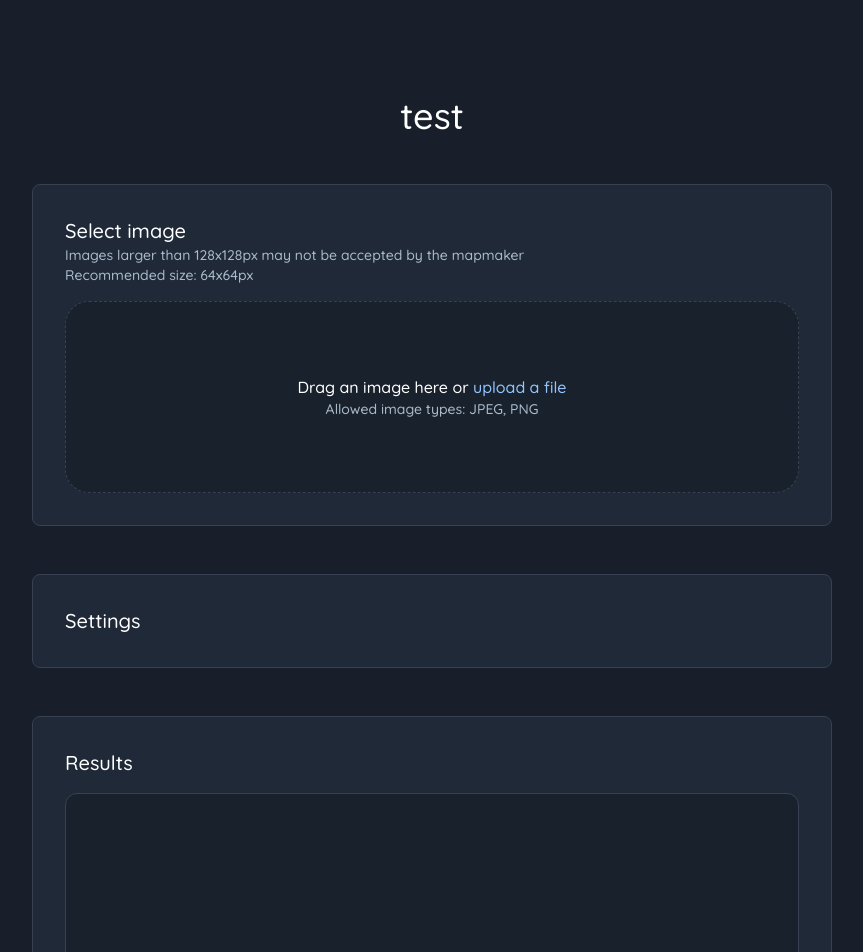
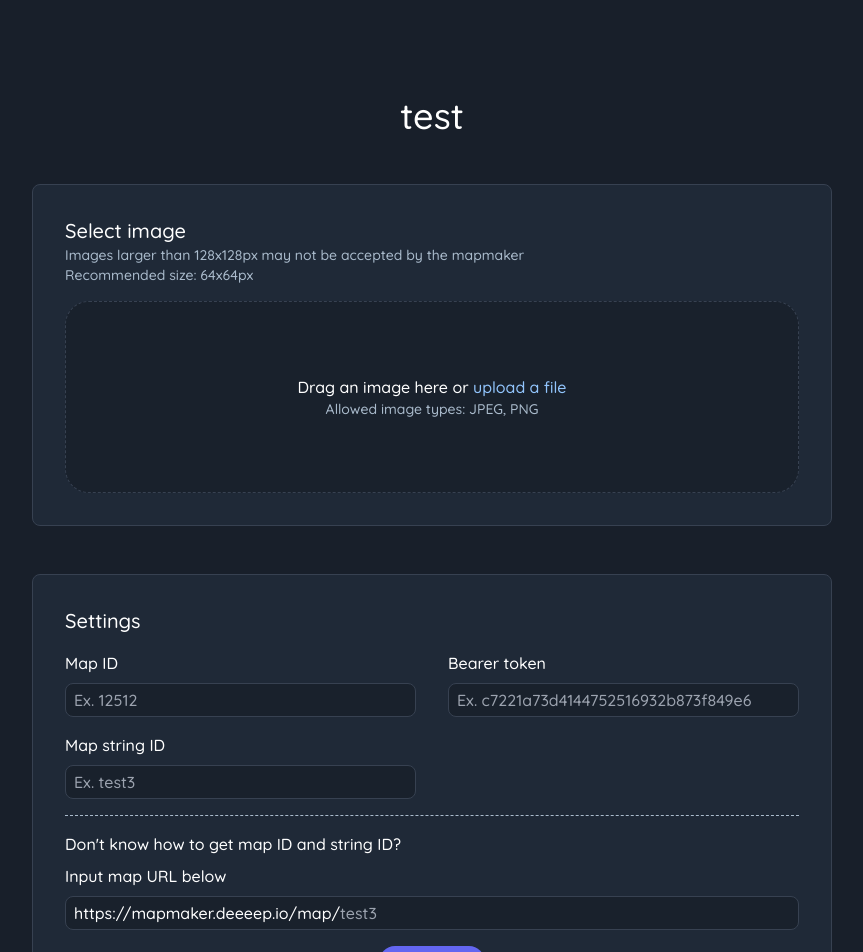
Before and after one commit to blockyfish-client/mapmaker-image-paste, a Next.js app: page / in a window 1280 px wide. Shown: the top 952 px of the page, without its empty margins (208-1071 px from the left). Built offline with nearby package versions, Linux system fonts and the light colour scheme.

Commit message:
add settings input

```diff
--- a/app/page.jsx
+++ b/app/page.jsx
@@ -6,8 +6,13 @@ import { imageHandler } from "../src/script.js";
 export default function Home() {
 	const [fileDrag, setFileDrag] = useState(false);
 	const [image, setImage] = useState(null);
+	const [mapUrlOk, setMapUrlOk] = useState(null);
 	const [code, setCode] = useState(null);
 	const filePickerInput = useRef(null);
+	const mapUrlInput = useRef(null);
+	const mapIdInput = useRef(null);
+	const stringIdInput = useRef(null);
+	const bearerInput = useRef(null);
 	return (
 		<main className="bg-background text-primary-text flex items-center justify-center">
 			<div className="max-w-4xl py-24 px-12 flex min-h-screen w-screen flex-col items-center gap-12">
@@ -42,15 +47,8 @@ export default function Home() {
 								name="file"
 								accept="image/png, image/jpeg"
 								ref={(ref) => (filePickerInput.current = ref)}
-								onChange={async (e) => {
-									if (e.target.files[0]) {
-										var res = await imageHandler(e.target.files[0], {
-											mapId: "12512",
-											token: "c7221a73d4144752516932b873f849e6",
-											stringId: "test3"
-										});
-										setCode(res);
-									}
+								onChange={(e) => {
+									setImage(e.target.files[0]);
 								}}
 							/>
 						</p>
@@ -79,6 +77,91 @@ export default function Home() {
 
 				<div className="bg-surface-1 border-border-1 border w-full rounded-lg p-8 flex flex-col gap-4">
 					<p className="text-xl">Settings</p>
+					<div className="flex justify-between">
+						<div className="flex flex-col w-[calc(50%-16px)] gap-4">
+							<div className="flex flex-col gap-2">
+								<p>Map ID</p>
+								<input
+									type="text"
+									placeholder="Ex. 12512"
+									className="bg-surface-0 border border-border-1 outline-none py-1 px-2 rounded-lg"
+									ref={(ref) => (mapIdInput.current = ref)}
+								/>
+							</div>
+							<div className="flex flex-col gap-2">
+								<p>Map string ID</p>
+								<input
+									type="text"
+									placeholder="Ex. test3"
+									className="bg-surface-0 border border-border-1 outline-none py-1 px-2 rounded-lg"
+									ref={(ref) => (stringIdInput.current = ref)}
+								/>
+							</div>
+						</div>
+						<div className="flex flex-col w-[calc(50%-16px)]">
+							<div className="flex flex-col gap-2">
+								<p>Bearer token</p>
+								<input
+									type="text"
+									placeholder="Ex. c7221a73d4144752516932b873f849e6"
+									className="bg-surface-0 border border-border-1 outline-none py-1 px-2 rounded-lg"
+									ref={(ref) => (bearerInput.current = ref)}
+								/>
+							</div>
+						</div>
+					</div>
+
+					<hr className="border-secondary-text border-dashed" />
+
+					<div className="flex flex-col gap-2">
+						<p>Don't know how to get map ID and string ID?</p>
+						<p>Input map URL below</p>
+						<div className="flex bg-surface-0 border border-border-1 py-1 px-2 rounded-lg">
+							<p>https://mapmaker.deeeep.io/map/</p>
+							<input
+								type="text"
+								placeholder="test3"
+								className="grow bg-[#0000] outline-none"
+								ref={(ref) => (mapUrlInput.current = ref)}
+								onChange={async () => {
+									mapUrlInput.current.value = mapUrlInput.current.value.replace("https://mapmaker.deeeep.io/map/", "");
+									setMapUrlOk("pending");
+									const res = await (await fetch("https://apibeta.deeeep.io/maps/s/" + mapUrlInput.current.value)).json();
+									if (res.error) {
+										setMapUrlOk(false);
+										mapIdInput.current.value = "";
+										stringIdInput.current.value = "";
+									} else {
+										setMapUrlOk(true);
+										mapIdInput.current.value = res.id;
+										stringIdInput.current.value = res.string_id;
+									}
+								}}
+							/>
+							{mapUrlOk == true ? (
+								<i className="bi bi-check2 text-success-text"></i>
+							) : mapUrlOk == false ? (
+								<i className="bi bi-x-lg text-error-text"></i>
+							) : mapUrlOk == "pending" ? (
+								<i className="bi bi-three-dots text-secondary-text"></i>
+							) : (
+								<></>
+							)}
+						</div>
+					</div>
+					<button
+						className="bg-blue-0 w-fit self-center py-2 px-4 rounded-2xl border-b-4 border-b-blue-1 hover:brightness-95 active:border-b-0 active:mt-1"
+						onClick={async () => {
+							var res = await imageHandler(image, {
+								mapId: mapIdInput.current.value,
+								stringId: stringIdInput.current.value,
+								token: bearerInput.current.value
+							});
+							setCode(res);
+						}}
+					>
+						Generate!
+					</button>
 				</div>
 
 				<div className="bg-surface-1 border-border-1 border w-full rounded-lg p-8 flex flex-col gap-4">
--- a/src/script.js
+++ b/src/script.js
@@ -1,5 +1,3 @@
-import Jimp from "jimp";
-
 const mapPrefix = `fetch("https://apibeta.deeeep.io/maps/{{mapId}}", {
   "headers": {
     "authorization": "Bearer {{token}}",
@@ -11,7 +9,7 @@ const mapSuffix = `],\\\\\\"settings\\\\\\":{\\\\\\"gravity\\\\\\":9.8},\\\\\\"w
   "method": "PUT"
 });`;
 
-function fileToUrl(file) {
+export function fileToUrl(file) {
 	return new Promise((resolve, reject) => {
 		var reader = new FileReader();
 		reader.onload = function () {
```
